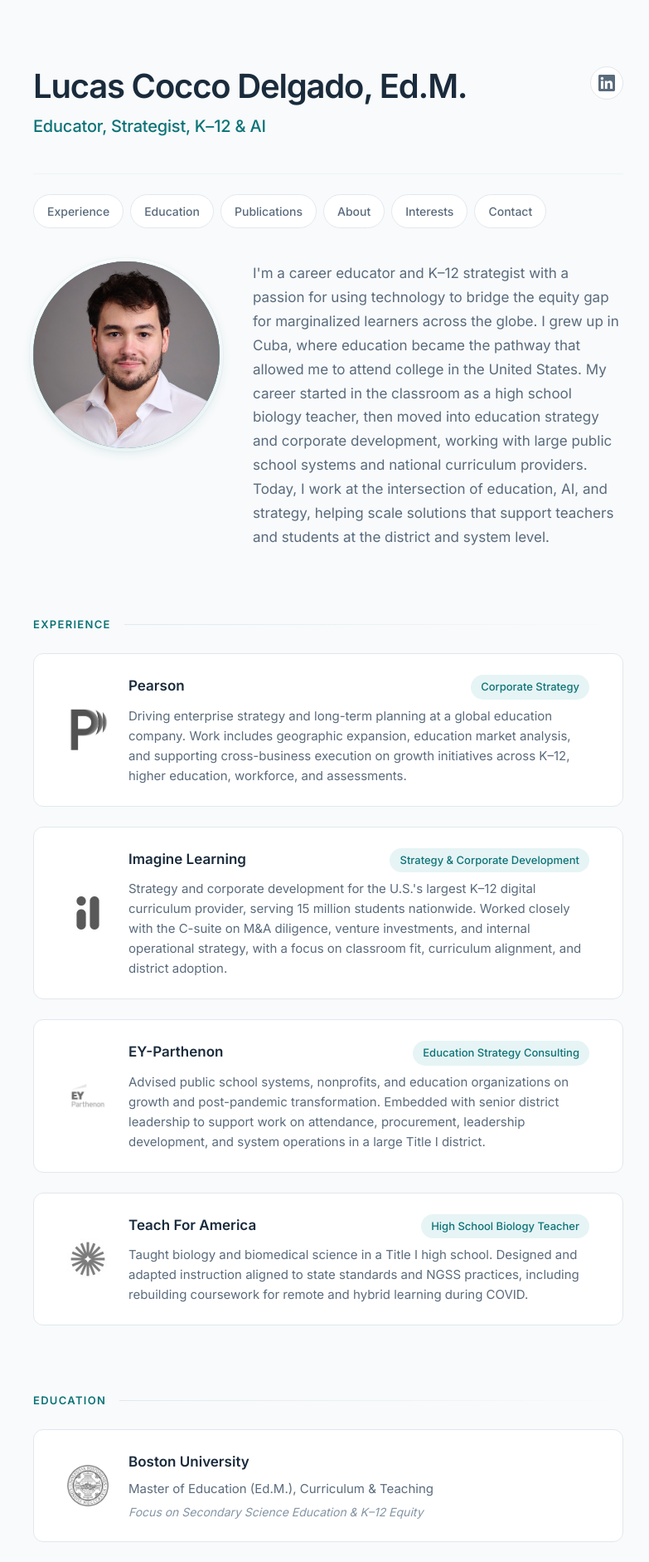
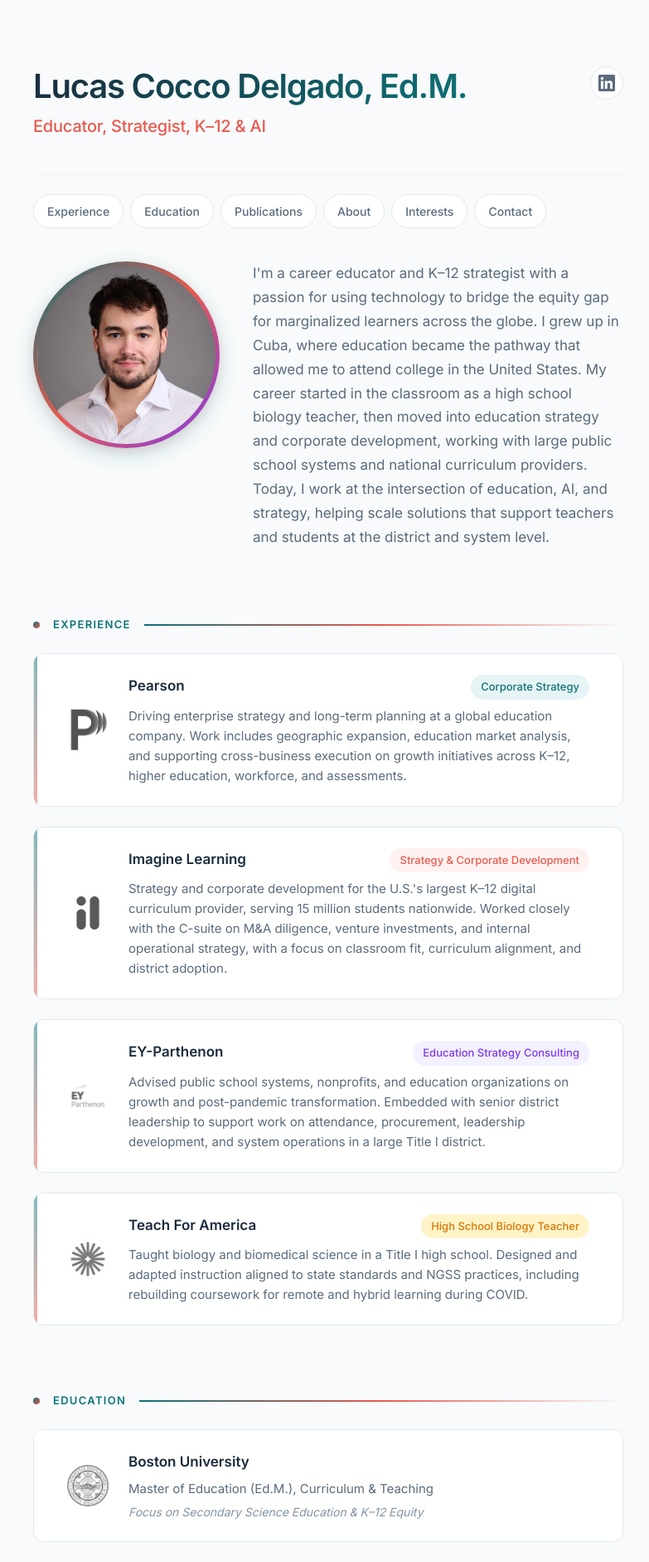
Before and after one commit to lucascoccodelgado/personalwebsite, a React (Vite) app: page / in a window 1280 px wide. Shown: the top 1882 px of the page at 83% size, without its empty margins (244-1027 px from the left). Built offline with nearby package versions, Linux system fonts and the light colour scheme.

Commit message:
Add more color and visual interest throughout the site

```diff
--- a/src/App.css
+++ b/src/App.css
@@ -69,7 +69,37 @@
   transition: all var(--transition);
 }
 
-.nav-link:hover {
+.nav-link:nth-child(1):hover {
+  color: var(--color-primary);
+  border-color: var(--color-primary);
+  background: var(--color-primary-subtle);
+}
+
+.nav-link:nth-child(2):hover {
+  color: var(--color-purple);
+  border-color: var(--color-purple);
+  background: var(--color-purple-subtle);
+}
+
+.nav-link:nth-child(3):hover {
+  color: var(--color-accent);
+  border-color: var(--color-accent);
+  background: var(--color-accent-subtle);
+}
+
+.nav-link:nth-child(4):hover {
+  color: var(--color-amber);
+  border-color: var(--color-amber);
+  background: var(--color-amber-subtle);
+}
+
+.nav-link:nth-child(5):hover {
+  color: var(--color-secondary);
+  border-color: var(--color-secondary);
+  background: #e8eaed;
+}
+
+.nav-link:nth-child(6):hover {
   color: var(--color-primary);
   border-color: var(--color-primary);
   background: var(--color-primary-subtle);
@@ -80,13 +110,16 @@
   font-weight: 600;
   letter-spacing: -0.03em;
   margin-bottom: var(--spacing-xs);
-  color: var(--color-text);
+  background: linear-gradient(135deg, var(--color-text) 0%, var(--color-primary) 100%);
+  -webkit-background-clip: text;
+  -webkit-text-fill-color: transparent;
+  background-clip: text;
   line-height: 1.2;
 }
 
 .subtitle {
   font-size: 1.25rem;
-  color: var(--color-primary);
+  color: var(--color-accent);
   font-weight: 500;
   letter-spacing: -0.01em;
 }
@@ -96,15 +129,15 @@
   width: 225px;
   height: 225px;
   border-radius: 50%;
-  background: linear-gradient(135deg, var(--color-primary) 0%, var(--color-primary-light) 100%);
+  background: linear-gradient(135deg, var(--color-primary) 0%, var(--color-accent) 50%, var(--color-purple) 100%);
   display: flex;
   align-items: center;
   justify-content: center;
   flex-shrink: 0;
+  padding: 5px;
   box-shadow:
-    0 4px 14px var(--color-shadow-strong),
-    0 0 0 4px var(--color-surface),
-    0 0 0 5px var(--color-border-light);
+    0 8px 24px rgba(13, 115, 119, 0.2),
+    0 4px 12px rgba(232, 90, 79, 0.15);
   animation: fadeIn 0.6s ease-out 0.1s both;
 }
 
@@ -162,11 +195,19 @@
   gap: var(--spacing-sm);
 }
 
+.section-title::before {
+  content: '';
+  width: 8px;
+  height: 8px;
+  border-radius: 50%;
+  background: linear-gradient(135deg, var(--color-primary) 0%, var(--color-accent) 100%);
+}
+
 .section-title::after {
   content: '';
   flex: 1;
-  height: 1px;
-  background: linear-gradient(90deg, var(--color-border) 0%, transparent 100%);
+  height: 2px;
+  background: linear-gradient(90deg, var(--color-primary) 0%, var(--color-accent) 50%, transparent 100%);
 }
 
 /* Experience Cards */
@@ -215,8 +256,8 @@
   top: 0;
   bottom: 0;
   width: 4px;
-  background: linear-gradient(180deg, var(--color-primary) 0%, var(--color-primary-light) 100%);
-  opacity: 0;
+  background: linear-gradient(180deg, var(--color-primary) 0%, var(--color-accent) 100%);
+  opacity: 0.5;
   transition: opacity var(--transition);
 }
 
@@ -254,11 +295,29 @@
 
 .card-type {
   font-size: 0.8125rem;
-  color: var(--color-primary);
   font-weight: 500;
-  background: var(--color-primary-subtle);
   padding: 0.25rem 0.75rem;
   border-radius: 100px;
+}
+
+.card:nth-child(1) .card-type {
+  color: var(--color-primary);
+  background: var(--color-primary-subtle);
+}
+
+.card:nth-child(2) .card-type {
+  color: var(--color-accent);
+  background: var(--color-accent-subtle);
+}
+
+.card:nth-child(3) .card-type {
+  color: var(--color-purple);
+  background: var(--color-purple-subtle);
+}
+
+.card:nth-child(4) .card-type {
+  color: var(--color-amber);
+  background: var(--color-amber-subtle);
 }
 
 .card-description {
@@ -309,9 +368,13 @@
 
 .publication-source {
   font-size: 0.8125rem;
-  color: var(--color-primary);
   font-weight: 500;
 }
+
+.publication:nth-child(1) .publication-source { color: var(--color-primary); }
+.publication:nth-child(2) .publication-source { color: var(--color-accent); }
+.publication:nth-child(3) .publication-source { color: var(--color-purple); }
+.publication:nth-child(4) .publication-source { color: var(--color-amber); }
 
 .publication-year {
   font-size: 0.8125rem;
@@ -449,6 +512,27 @@
   padding: var(--spacing-lg);
   animation: fadeInUp 0.5s ease-out both;
   transition: all var(--transition);
+  position: relative;
+  overflow: hidden;
+}
+
+.interest-item::before {
+  content: '';
+  position: absolute;
+  left: 0;
+  top: 0;
+  bottom: 0;
+  width: 4px;
+  opacity: 0.6;
+  transition: opacity var(--transition);
+}
+
+.interest-item:nth-child(1)::before {
+  background: linear-gradient(180deg, var(--color-accent) 0%, var(--color-amber) 100%);
+}
+
+.interest-item:nth-child(2)::before {
+  background: linear-gradient(180deg, var(--color-purple) 0%, var(--color-primary) 100%);
 }
 
 .interest-item:nth-child(1) { animation-delay: 0.2s; }
@@ -460,12 +544,18 @@
   border-color: var(--color-primary-subtle);
 }
 
+.interest-item:hover::before {
+  opacity: 1;
+}
+
 .interest-title {
   font-size: 1.0625rem;
   font-weight: 600;
-  color: var(--color-text);
   margin-bottom: var(--spacing-sm);
 }
+
+.interest-item:nth-child(1) .interest-title { color: var(--color-accent-dark); }
+.interest-item:nth-child(2) .interest-title { color: var(--color-purple); }
 
 .interest-description {
   font-size: 0.9375rem;
@@ -545,10 +635,21 @@
 
 /* Footer */
 .footer {
-  background: var(--color-secondary);
+  background: linear-gradient(135deg, var(--color-secondary) 0%, #1a2a3a 100%);
   color: white;
   padding: var(--spacing-lg) var(--spacing-md);
   margin-top: auto;
+  position: relative;
+}
+
+.footer::before {
+  content: '';
+  position: absolute;
+  top: 0;
+  left: 0;
+  right: 0;
+  height: 3px;
+  background: linear-gradient(90deg, var(--color-primary) 0%, var(--color-accent) 50%, var(--color-purple) 100%);
 }
 
 .footer-content {
--- a/src/index.css
+++ b/src/index.css
@@ -25,10 +25,17 @@
   --color-accent: #e85a4f;
   --color-accent-dark: #c94a40;
   --color-accent-light: #f07167;
+  --color-accent-subtle: #fef2f1;
 
   /* Secondary - Soft navy */
   --color-secondary: #2d4059;
   --color-secondary-light: #3d5069;
+
+  /* Additional accent colors */
+  --color-purple: #7c3aed;
+  --color-purple-subtle: #f3f0ff;
+  --color-amber: #d97706;
+  --color-amber-subtle: #fef3c7;
 
   /* Utilities */
   --color-border: #e1e8ed;
```
